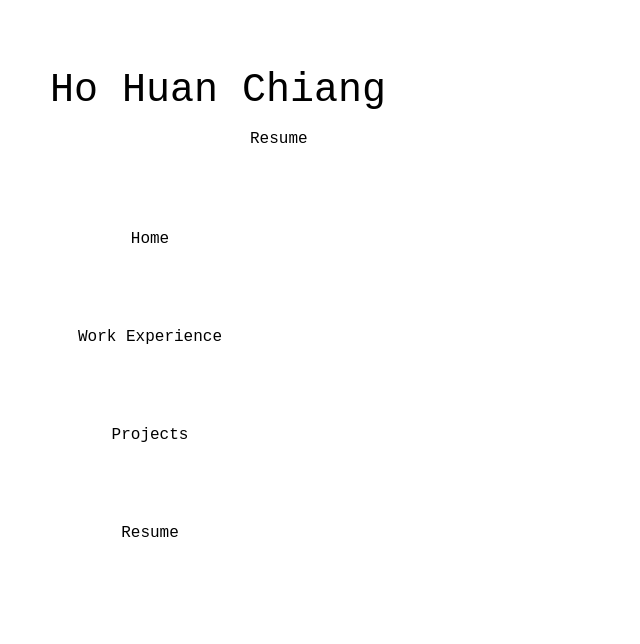
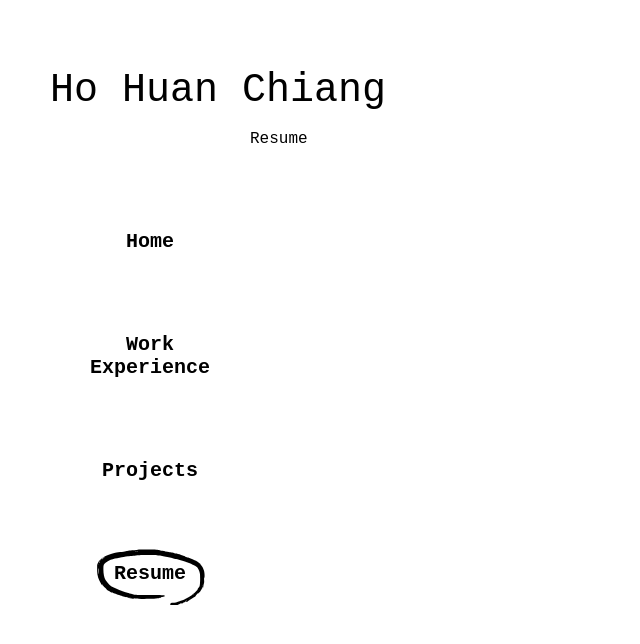
Before and after one commit to HoHuanChiang/portfolio, a React (Create React App) app: page /resume in a window 1280 px wide. Shown: the top 644 px of the page, without its empty margins (0-640 px from the left). Built offline with nearby package versions, Linux system fonts and the light colour scheme.

Commit message:
show selected tab when user is on the page

```diff
--- a/src/App.tsx
+++ b/src/App.tsx
@@ -1,10 +1,13 @@
 import React from "react";
+import { BrowserRouter as Router } from "react-router-dom";
 import MasterLayout from "./components/MasterLayout/MasterLayout";
 
 function App() {
     return (
         <div>
-            <MasterLayout />
+            <Router>
+                <MasterLayout />
+            </Router>
         </div>
     );
 }
--- a/src/components/MasterLayout/MasterLayout.css
+++ b/src/components/MasterLayout/MasterLayout.css
@@ -24,6 +24,9 @@
 
 .leftNavbar {
     width: 200px;
+    font-size: 20px;
+    text-align: center;
+    font-weight: bold;
 }
 
 .leftNavbar nav{
@@ -60,6 +63,6 @@
     z-index:-1;
 }
 
-.leftNavbar nav a div:hover:before{
+.leftNavbar nav a div:hover:before, .leftNavbar nav a div.isSelected:before{
     opacity: 1;
 }
--- a/src/components/MasterLayout/MasterLayout.tsx
+++ b/src/components/MasterLayout/MasterLayout.tsx
@@ -1,31 +1,82 @@
 import React from "react";
 import "./MasterLayout.css";
-import { BrowserRouter as Router, Routes, Route, Link } from "react-router-dom";
+import {
+    BrowserRouter as Router,
+    Routes,
+    Route,
+    Link,
+    useLocation,
+} from "react-router-dom";
 import Home from "../Home/Home";
 import WorkExperience from "../WorkExperience/WorkExperience";
 import Project from "../Project/Project";
 import Resume from "../Resume/Resume";
 
+interface CustomPathProps {
+    path: string;
+    isCurrentPage: boolean;
+    name: string;
+}
+
+enum Path {
+    Home = "/",
+    WorkExperience = "/workExperience",
+    Projects = "/project",
+    Resume = "/resume",
+}
+
 const MasterLayout = () => {
+    const location = useLocation();
+
+    const isCurrentPage = (path: Path): boolean => {
+        const currentPathName = location.pathname;
+        return path.toLocaleLowerCase() === currentPathName.toLocaleLowerCase();
+    };
+
+    const paths: CustomPathProps[] = [
+        {
+            path: Path.Home,
+            isCurrentPage: isCurrentPage(Path.Home),
+            name: "Home",
+        },
+        {
+            path: Path.WorkExperience,
+            isCurrentPage: isCurrentPage(Path.WorkExperience),
+            name: "Work Experience",
+        },
+        {
+            path: Path.Projects,
+            isCurrentPage: isCurrentPage(Path.Projects),
+            name: "Projects",
+        },
+        {
+            path: Path.Resume,
+            isCurrentPage: isCurrentPage(Path.Resume),
+            name: "Resume",
+        },
+    ];
+
     return (
         <div className={"main"}>
             <div className={"topNavbar"}>Ho Huan Chiang</div>
             <div className={"content"}>
-                <Router>
                 <div className={"leftNavbar"}>
                     <nav>
-                            <Link to={"/"}>
-                                <div>Home</div>
+                        {paths.map((pathProps) => {
+                            return (
+                                <Link to={pathProps.path}>
+                                    <div
+                                        className={
+                                            pathProps.isCurrentPage
+                                                ? "isSelected"
+                                                : ""
+                                        }
+                                    >
+                                        {pathProps.name}
+                                    </div>
                                 </Link>
-                            <Link to={"/workExperience"}>
-                                <div>Work Experience</div>
-                            </Link>
-                            <Link to={"/project"}>
-                                <div>Projects</div>
-                            </Link>
-                            <Link to={"/resume"}>
-                                <div>Resume</div>
-                            </Link>
+                            );
+                        })}
                     </nav>
                 </div>
                 <div className={"innerContent"}>
@@ -39,7 +90,6 @@ const MasterLayout = () => {
                         <Route path="resume" element={<Resume />} />
                     </Routes>
                 </div>
-                </Router>
             </div>
         </div>
     );
```
Lines whose indentation alone changed are shown as unchanged.
